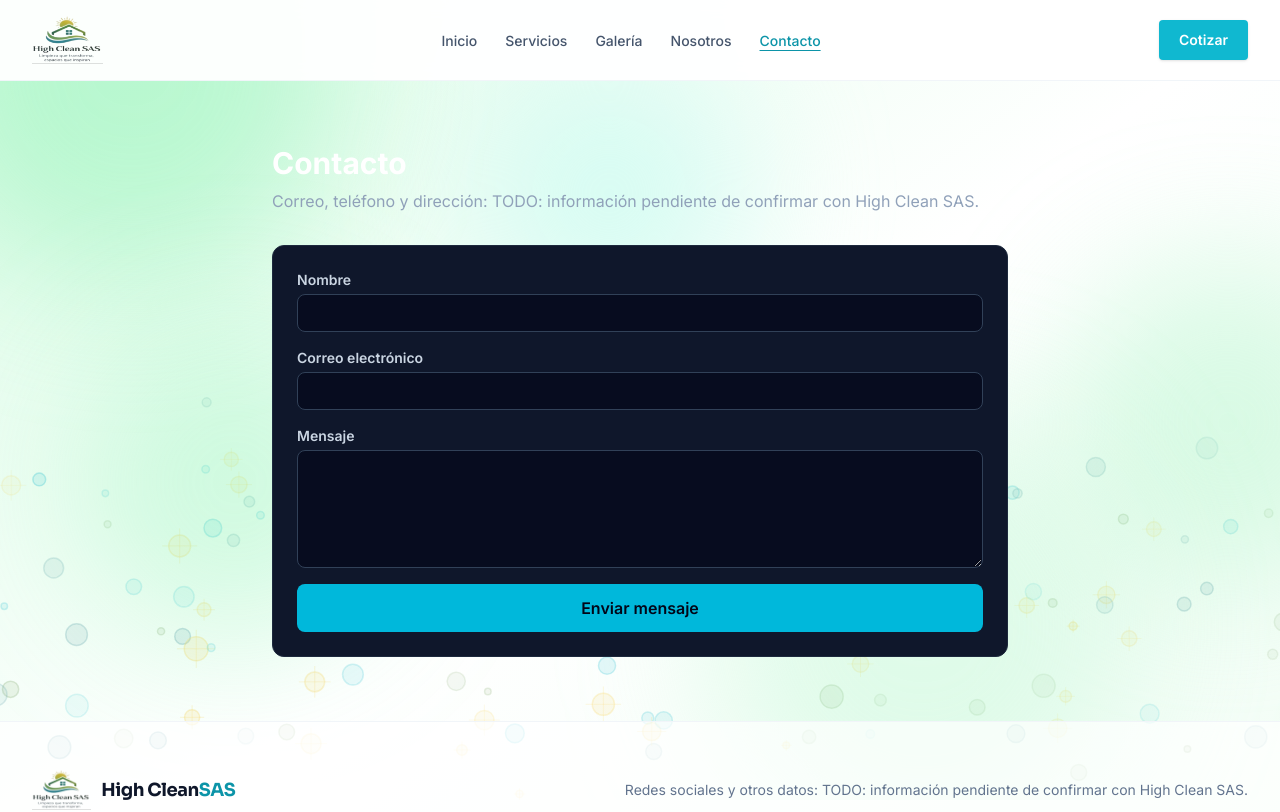
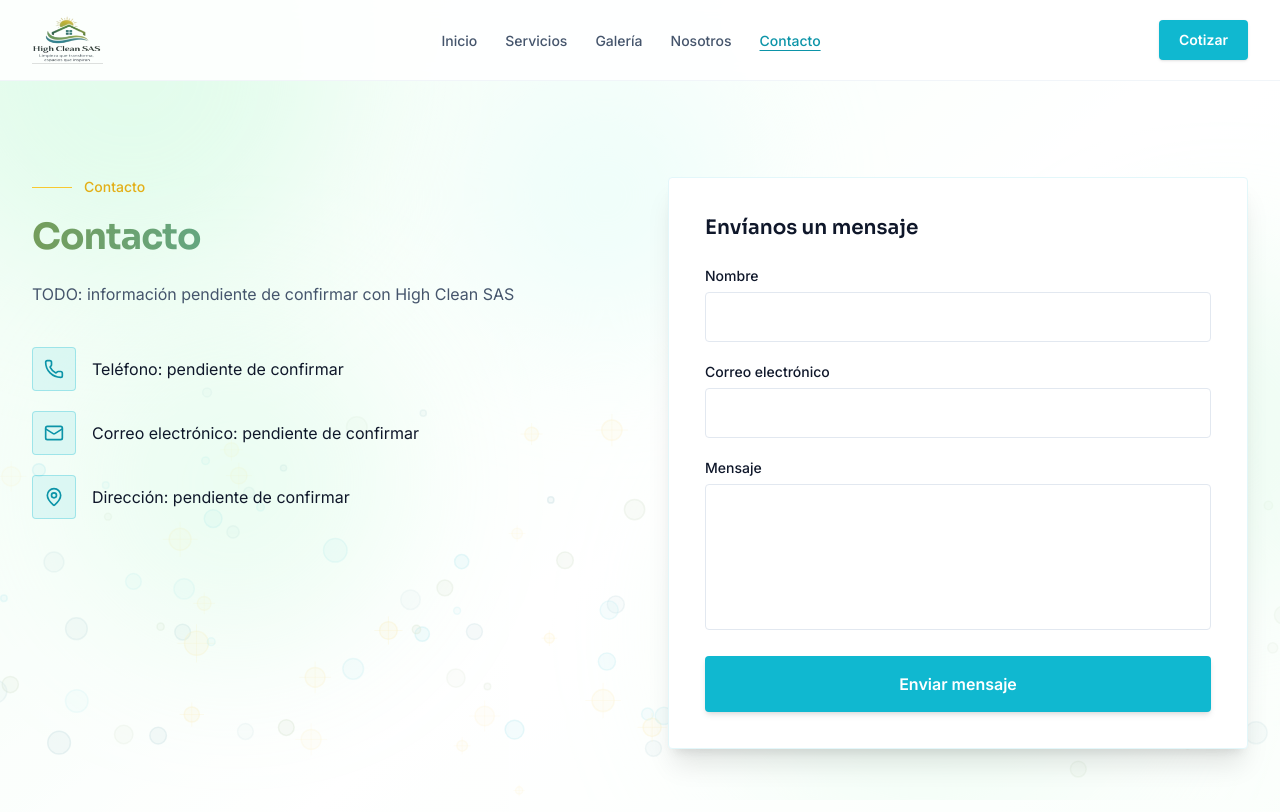
Before and after one commit to shakatoti1618-wq/HighCleanSAS, a React (Vite) app in the folder app/frontend/: page /contacto in a window 1280 px wide. Shown: the top 812 px of the page. Built offline with nearby package versions, Linux system fonts and the light colour scheme.

Commit message:
style: restyle contacto page with approved design

```diff
--- a/app/frontend/src/pages/Contacto.tsx
+++ b/app/frontend/src/pages/Contacto.tsx
@@ -1,4 +1,18 @@
 import { useState, type ChangeEvent, type FormEvent } from 'react'
+import { Mail, MapPin, Phone } from 'lucide-react'
+import { motion } from 'motion/react'
+import { EASE } from '../lib/motion.ts'
+
+const TODO_TEXT = 'TODO: información pendiente de confirmar con High Clean SAS'
+
+const inputClass =
+  'w-full rounded-sm border border-slate-200 bg-white px-4 py-3 text-slate-800 placeholder:text-slate-400 transition-shadow focus:border-transparent focus:outline-none focus:ring-2 focus:ring-brand-turq'
+
+const contactItems = [
+  { icon: Phone, label: 'Teléfono' },
+  { icon: Mail, label: 'Correo electrónico' },
+  { icon: MapPin, label: 'Dirección' },
+]
 
 function Contacto() {
   const [form, setForm] = useState({ name: '', email: '', message: '' })
@@ -16,55 +30,109 @@ function Contacto() {
   }
 
   return (
-    <section className="mx-auto max-w-3xl px-4 py-16">
-      <h1 className="text-3xl font-extrabold text-white">Contacto</h1>
-      <p className="mt-2 text-slate-400">
-        Correo, teléfono y dirección: TODO: información pendiente de confirmar con High Clean SAS.
+    <section
+      className="relative bg-white/60 py-24"
+      aria-labelledby="contacto-title"
+    >
+      <div className="mx-auto max-w-7xl px-4 sm:px-6 lg:px-8">
+        <div className="grid items-start gap-14 lg:grid-cols-2">
+          <motion.div
+            initial={{ opacity: 0, y: 24 }}
+            whileInView={{ opacity: 1, y: 0 }}
+            viewport={{ once: true, amount: 0.3 }}
+            transition={{ duration: 0.7, ease: EASE }}
+          >
+            <div className="mb-5 flex items-center gap-3">
+              <span className="h-px w-10 bg-brand-gold" aria-hidden="true" />
+              <p className="text-sm font-medium text-brand-goldDeep">Contacto</p>
+            </div>
+            <h1
+              id="contacto-title"
+              className="mb-6 text-balance bg-linear-to-r from-brand-leaf to-brand-turq bg-clip-text font-display text-3xl font-bold tracking-tight text-transparent md:text-4xl"
+            >
+              Contacto
+            </h1>
+            <p className="mb-10 max-w-lg leading-relaxed text-slate-600">
+              {TODO_TEXT}
             </p>
-      <form
-        onSubmit={handleSubmit}
-        className="mt-8 flex flex-col gap-4 rounded-xl border border-slate-800 bg-slate-900 p-6"
+
+            <address className="mb-10 space-y-5 not-italic">
+              {contactItems.map(({ icon: Icon, label }) => (
+                <p key={label} className="flex items-center gap-4">
+                  <span
+                    className="flex h-11 w-11 shrink-0 items-center justify-center rounded-sm border border-brand-turq/30 bg-brand-turq/10"
+                    aria-hidden="true"
                   >
-        <label className="flex flex-col gap-1 text-sm font-semibold text-slate-300">
+                    <Icon className="h-5 w-5 text-brand-turqDeep" />
+                  </span>
+                  <span className="text-brand-ink">
+                    {label}: pendiente de confirmar
+                  </span>
+                </p>
+              ))}
+            </address>
+          </motion.div>
+
+          <motion.div
+            className="rounded-sm border border-brand-turqSoft bg-white p-7 shadow-xl md:p-9"
+            initial={{ opacity: 0, y: 32 }}
+            whileInView={{ opacity: 1, y: 0 }}
+            viewport={{ once: true, amount: 0.3 }}
+            transition={{ duration: 0.7, ease: EASE }}
+          >
+            <h2 className="mb-6 font-display text-xl font-semibold text-brand-ink">
+              Envíanos un mensaje
+            </h2>
+            <form onSubmit={handleSubmit} className="space-y-5">
+              <label className="block">
+                <span className="mb-1.5 block text-sm font-medium text-brand-ink">
                   Nombre
+                </span>
                 <input
                   type="text"
                   name="name"
                   value={form.name}
                   onChange={handleChange}
                   required
-            className="rounded-lg border border-slate-700 bg-slate-950/60 px-3 py-2 text-white outline-none transition focus:border-cyan-500"
+                  className={inputClass}
                 />
               </label>
-        <label className="flex flex-col gap-1 text-sm font-semibold text-slate-300">
+              <label className="block">
+                <span className="mb-1.5 block text-sm font-medium text-brand-ink">
                   Correo electrónico
+                </span>
                 <input
                   type="email"
                   name="email"
                   value={form.email}
                   onChange={handleChange}
                   required
-            className="rounded-lg border border-slate-700 bg-slate-950/60 px-3 py-2 text-white outline-none transition focus:border-cyan-500"
+                  className={inputClass}
                 />
               </label>
-        <label className="flex flex-col gap-1 text-sm font-semibold text-slate-300">
+              <label className="block">
+                <span className="mb-1.5 block text-sm font-medium text-brand-ink">
                   Mensaje
+                </span>
                 <textarea
                   name="message"
                   value={form.message}
                   onChange={handleChange}
                   required
                   rows={5}
-            className="rounded-lg border border-slate-700 bg-slate-950/60 px-3 py-2 text-white outline-none transition focus:border-cyan-500"
+                  className={`${inputClass} resize-none`}
                 />
               </label>
               <button
                 type="submit"
-          className="rounded-lg bg-cyan-500 px-6 py-3 font-semibold text-slate-950 transition-all duration-300 hover:shadow-[0_0_20px_rgba(6,182,212,0.5)]"
+                className="w-full rounded-sm bg-brand-turq py-4 font-semibold text-white shadow-md transition-colors hover:bg-brand-turqDeep focus-visible:outline-none focus-visible:ring-2 focus-visible:ring-brand-turq focus-visible:ring-offset-2"
               >
                 Enviar mensaje
               </button>
             </form>
+          </motion.div>
+        </div>
+      </div>
     </section>
   )
 }
```
Lines whose indentation alone changed are shown as unchanged.
